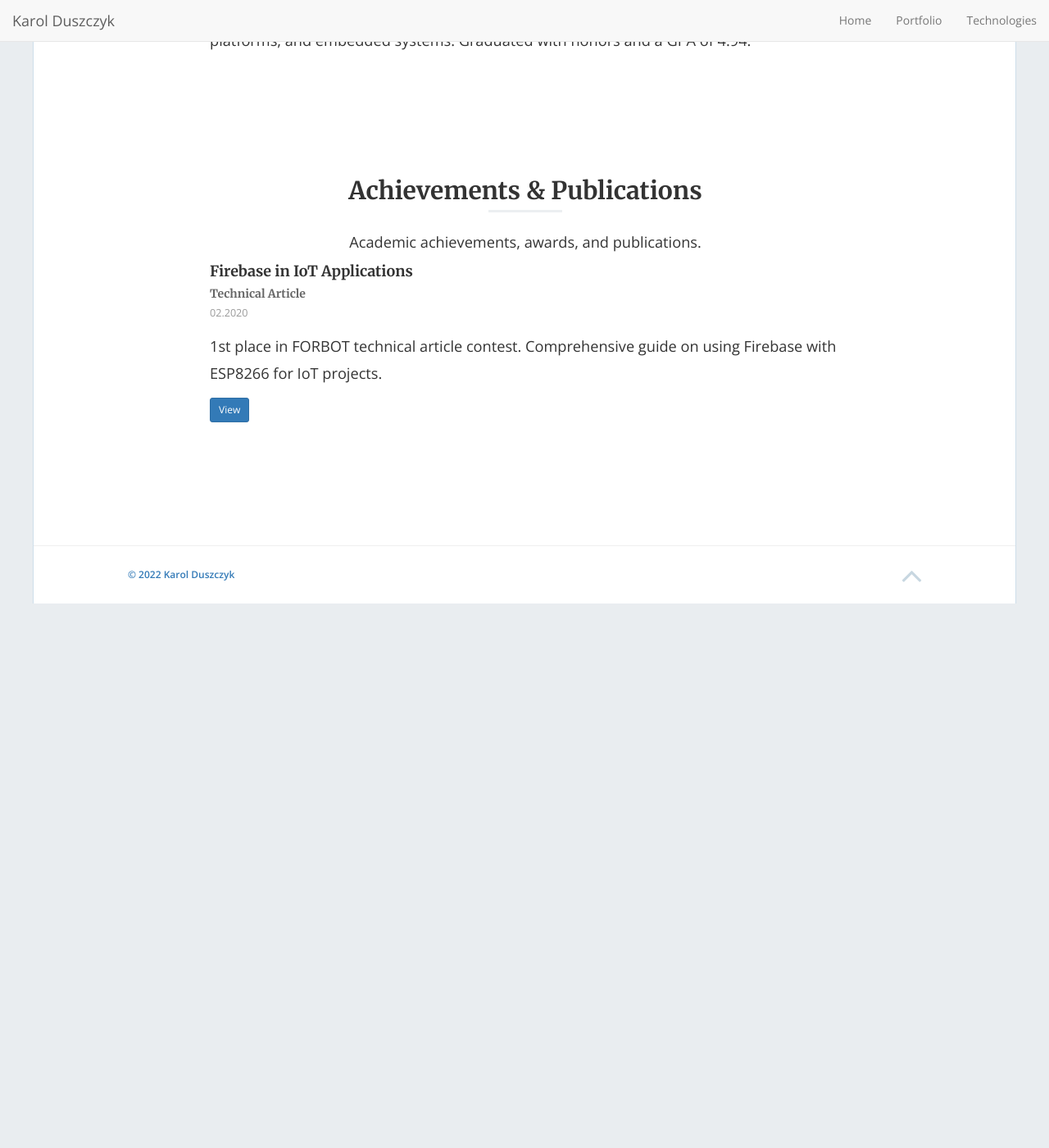
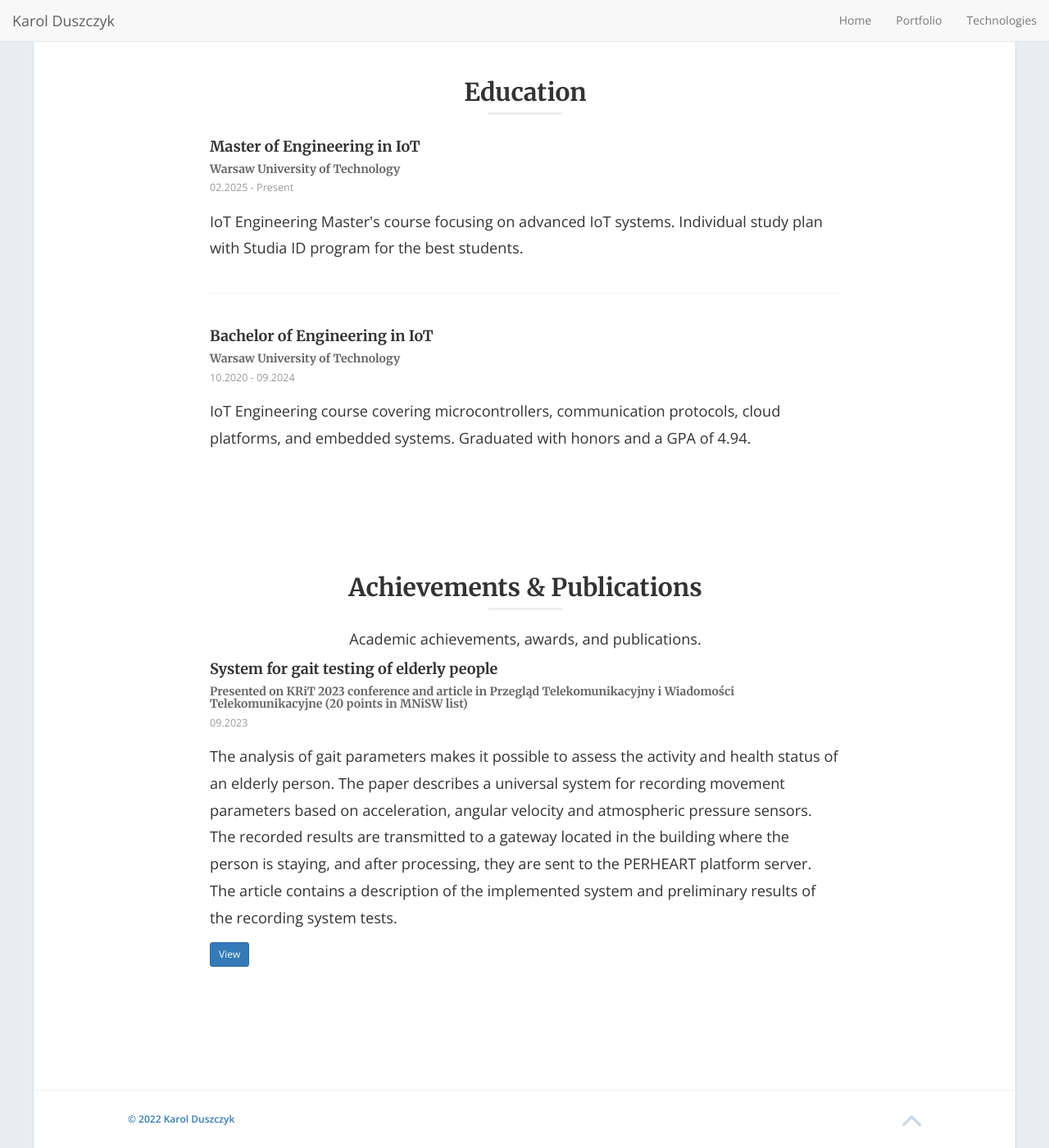
Before and after one commit to karoldus/karoldus.github.io, a Jekyll site: the page built from index.html, in a window 1280 px wide and 1400 px high, scrolled down 6658 px. Shown: the whole window at 82% size. Built offline with Jekyll 4.4.1, drawn with Linux system fonts in a browser that asks for light colours; nearby versions of some CDN libraries; the list of posts is cut into pages by our own code; before the commit the page ends 7394 px from its top, so only the background shows below that; some of the changed text lies outside the part shown.

Commit message:
Update achievements, experience, and organizations sections with new entries and details

```diff
--- a/_data/achievements.yml
+++ b/_data/achievements.yml
@@ -2,8 +2,8 @@
 section_subtitle: "Academic achievements, awards, and publications."
 
 items:
-  - title: "Firebase in IoT Applications"
-    type: "Technical Article"
-    time_range: "02.2020"
-    description: "1st place in FORBOT technical article contest. Comprehensive guide on using Firebase with ESP8266 for IoT projects."
-    link: "https://forbot.pl/forum/topic/19590-firebase-w-zastosowaniach-iot-1-czym-jest-firebase-jak-zaczac"
+  - title: "System for gait testing of elderly people"
+    type: "Presented on KRiT 2023 conference and article in Przegląd Telekomunikacyjny i Wiadomości Telekomunikacyjne (20 points in MNiSW list)"
+    time_range: "09.2023"
+    description: "The analysis of gait parameters makes it possible to assess the activity and health status of an elderly person. The paper describes a universal system for recording movement parameters based on acceleration, angular velocity and atmospheric pressure sensors. The recorded results are transmitted to a gateway located in the building where the person is staying, and after processing, they are sent to the PERHEART platform server. The article contains a description of the implemented system and preliminary results of the recording system tests."
+    link: "https://krit2023.tele.agh.edu.pl/files/Przeglad_Telek_4_2023_OPEN_final_NEW.pdf#page=363"
--- a/_data/experience.yml
+++ b/_data/experience.yml
@@ -11,4 +11,4 @@
     company: "Drifthing"
     time_range: "07.2022 - Present"
     description: "Working on an IoT system for motosports tracking and analytics, including hardware and software development. Manage finances and logistics."
-    technologies: [C, GNSS, IMU, nRF, ZephyrOS, Linux, Raspberry Pi]
+    technologies: [C, GNSS, IMU, nRF, ZephyrOS, Linux, Raspberry Pi, 3D Printing]
--- a/_data/organizations.yml
+++ b/_data/organizations.yml
@@ -2,8 +2,18 @@
 section_subtitle: "My involvement in student organizations and community projects."
 
 items:
-  - name: "SmartCity PW"
-    role: "Member / Developer"
-    time_range: "10.2020 - 06.2021"
-    description: "Developed touchless pedestrian push-button (BIP project) for smart city solutions."
-    link: "https://mknsc.il.pw.edu.pl"
+  - name: "Smart City PW Students Association"
+    role: "President"
+    time_range: "05.2025 - Present"
+    description: "Leading the ~40 members student organization focused on smart city technologies. Directing board operations, organizing events, managing projects, and conducting recruitment."
+    # link: "https://mknsc.il.pw.edu.pl"
+  - name: "Smart City PW Students Association"
+    role: "Vice President for finances"
+    time_range: "05.2024 - 05.2025"
+    description: "Managed the financial aspects of the student organization, including grant applications, public procurement procedures, and budget planning."
+    # link: "https://mknsc.il.pw.edu.pl"
+  - name: "Smart City PW Students Association"
+    role: "Member"
+    time_range: "10.2020 - Present"
+    description: "Participated in organizing events, workshops, and projects related to smart city technologies."
+    # link: "https://mknsc.il.pw.edu.pl"
```
